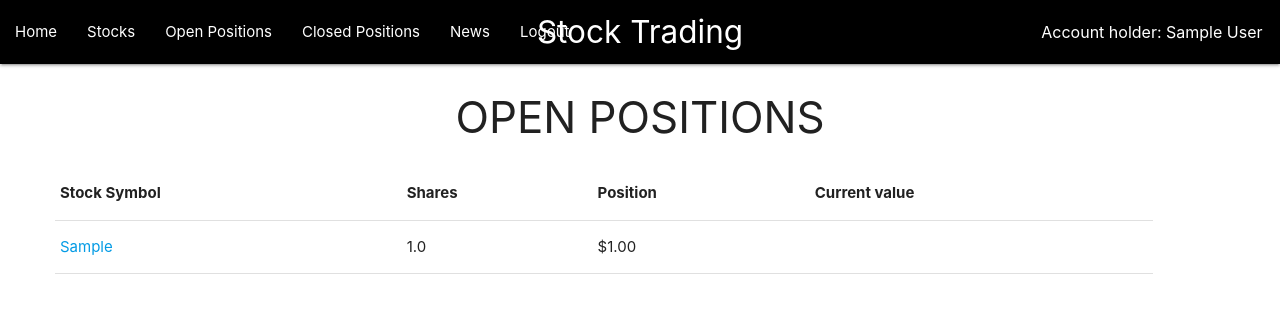
After one commit to zaid-ismail031/stock-trading-website, a Django app: page /open in a window 1280 px wide. The commit adds this page. Shown: the top 313 px of the page. Run offline with Django 3.2, Linux system fonts and the light colour scheme; a user stored in the database is signed in; tables that the repository leaves empty hold one stand-in row (values such as "Sample post").

Commit message:
added open listings page

```diff
--- a/shares/admin.py
+++ b/shares/admin.py
@@ -4,3 +4,5 @@ from . import models
 
 admin.site.register(models.Account)
 admin.site.register(models.Stocks)
+admin.site.register(models.Open)
+admin.site.register(models.Closed)
--- a/shares/models.py
+++ b/shares/models.py
@@ -84,15 +84,24 @@ class Stocks(models.Model):
 
 class Open(models.Model):
     user = models.ForeignKey("Account", on_delete=models.CASCADE, related_name="open_positions")
-    stock = models.ManyToManyField(Stocks, blank=True, related_name="open")
+    stock_symbol = models.CharField(max_length=30, unique=True)
     shares = models.FloatField()
     position = models.DecimalField(max_digits=10000000000000, decimal_places=2)
     timestamp = models.DateTimeField(auto_now=True)
 
+    def __str__(self):
+        return f"Open {self.user} {self.stock_symbol}"
+
 
 class Closed(models.Model):
     user = models.ForeignKey("Account", on_delete=models.CASCADE, related_name="closed_positions")
-    stock = models.ManyToManyField(Stocks, blank=True, related_name="closed")
+    stock_symbol = models.CharField(max_length=30, unique=True)
     shares = models.FloatField()
     gains = models.DecimalField(max_digits=10000000000000, decimal_places=2)
     timestamp = models.DateTimeField(auto_now=True)
+
+    def __str__(self):
+        return f"Closed {self.user} {self.stock_symbol}"
+
+    class Meta:
+        verbose_name_plural = "Closed"
--- a/shares/static/shares/styles.css
+++ b/shares/static/shares/styles.css
@@ -16,3 +16,7 @@ form {
     margin: 25px;
     width: 90%;
 }
+
+#openTitle {
+    text-align: center;
+}
--- a/shares/templates/shares/layout.html
+++ b/shares/templates/shares/layout.html
@@ -19,7 +19,7 @@
             <a href="#!" class="brand-logo right" id="username">Account holder: {{ user.first_name }} {{ user.last_name }}</a>
             <li ><a href="{% url 'index' %}">Home</a></li>
             <li ><a href="{% url 'stocks' %}">Stocks</a></li>
-            <li ><a href="{% url 'news' %}">Open Positions</a></li>
+            <li ><a href="{% url 'openPage' %}">Open Positions</a></li>
             <li ><a href="{% url 'news' %}">Closed Positions</a></li>
             <li ><a href="{% url 'news' %}">News</a></li>
             <li ><a href="{% url 'logout' %}">Logout</a></li>
--- /dev/null
+++ b/shares/templates/shares/open.html
@@ -0,0 +1,37 @@
+{% extends "shares/layout.html" %}
+{% load static %}
+
+{% block body %}
+    <div class="true-body">
+        <h3 id="openTitle">OPEN POSITIONS</h3>
+        {% if hasOpen %}
+        <table id="stock-table">
+            <thead>
+                <tr>
+                    <th>Stock Symbol</th>
+                    <th>Shares</th>
+                    <th>Position</th>
+                    <th>Current value</th>
+                </tr>
+            </thead>
+
+            <tbody>
+                {% for positions in openPositions %}
+                <tr>
+                    <td><a href="{% url 'stockinfo' positions.stock_symbol %}">{{ positions.stock_symbol }}</a></td>
+                    <td>{{ positions.shares }}</td>
+                    <td>${{ positions.position }}</td>
+                    <td id="{{ positions.stock_symbol }}"></td>
+                </tr>
+                {% endfor %}
+            </tbody>
+        </table>
+        {% else %}
+            <h3>You do not have any open positions</h3>
+        {% endif %}
+    </div>
+{% endblock %}
+
+{% block script %}
+    <script src="{% static 'shares/openToClose.js' %}"></script>
+{% endblock %}
--- a/shares/urls.py
+++ b/shares/urls.py
@@ -8,6 +8,7 @@ urlpatterns = [
     path("logout", views.logout_view, name="logout"),
     path("register", views.register, name="register"),
     path("", views.index, name="index"),
+    path("open", views.openPage, name="openPage"),
 
     path("news", views.news, name="news"),
     path("stocks", views.stocks, name="stocks"),
--- a/shares/views.py
+++ b/shares/views.py
@@ -123,6 +123,23 @@ def stockinfo(request, symbol):
     })
 
 
+# Open positions page
+@login_required
+def openPage(request):
+    try:
+        openPositions = Open.objects.filter(user=request.user)
+        return render(request, "shares/open.html", {
+            "hasOpen": True,
+            "openPositions": openPositions
+        })
+    except ObjectDoesNotExist:
+        return render(request, "shares/open.html", {
+            "hasOpen": False
+        })
+
+
+# __________________________________API's______________________________________________
+
 # Purchase shares API
 @login_required
 @csrf_exempt
@@ -141,20 +158,20 @@ def open(request):
         return JsonResponse({"error": "Invalid stock"})
 
     with urllib.request.urlopen(f'https://sandbox.iexapis.com/stable/stock/{symbol}/batch?types=quote,news,chart&range=1m&last=10&token=Tsk_0a2e18ad710242d5acfb84a17190da50') as url:
-        purchaser = Account.objects.get(id=request.user)
+        purchaser = Account.objects.get(id=request.user.id)
         data = json.loads(url.read().decode())
         price = float(data['quote']['latestPrice'])
         totalprice = price * float(numberShares)
         userMoney = float(purchaser.money)
 
-        if totalprice < userMoney:
+        if totalprice > userMoney:
             return JsonResponse({"error": "You do not have the funds to complete this trade."})
 
         updatedUserMoney = userMoney - totalprice
         purchaser.money = updatedUserMoney
 
         try:
-            openPosition = Open.objects.get(id=request.user, stock_symbol=symbol)
+            openPosition = Open.objects.get(user=request.user, stock_symbol=symbol)
             updatePrice = float(openPosition.position) + totalprice
             updateShares = float(openPosition.shares) + float(numberShares)
             openPosition.position = updatePrice
@@ -164,7 +181,7 @@ def open(request):
         except ObjectDoesNotExist:
             userOpen = Open(
                 user=request.user,
-                stock=symbol,
+                stock_symbol=symbol,
                 shares=numberShares,
                 position=totalprice
             )
@@ -177,7 +194,7 @@ def open(request):
                          })
 
 
-# CLOSE POSITION
+# CLOSE POSITION API
 @login_required
 @csrf_exempt
 def close(request):
@@ -194,9 +211,9 @@ def close(request):
         return JsonResponse({"error": "Invalid stock"})
 
     try:
-        openPosition = Open.objects.get(id=request.user, stock_symbol=symbol)
+        openPosition = Open.objects.get(user=request.user, stock_symbol=symbol)
         with urllib.request.urlopen(f'https://sandbox.iexapis.com/stable/stock/{symbol}/batch?types=quote,news,chart&range=1m&last=10&token=Tsk_0a2e18ad710242d5acfb84a17190da50') as url:
-            purchaser = Account.objects.get(id=request.user)
+            purchaser = Account.objects.get(id=request.user.id)
             data = json.loads(url.read().decode())
             price = float(data['quote']['latestPrice'])
             totalpriceAtClose = price * float(openPosition.shares)
@@ -207,14 +224,19 @@ def close(request):
             updatedUserMoney = userMoney + gains
             purchaser.money = updatedUserMoney
 
-        closedPosition = Closed(
-            user=request.user,
-            stock=symbol,
-            shares=openPosition.shares,
-            gains=gains
-        )
+        try:
+            checkClose = Closed.objects.get(user=request.user, stock_symbol=symbol)
+            updateGains = float(checkClose.gains) + gains
+            checkClose.gains = updateGains
+        except ObjectDoesNotExist:
+            closedPosition = Closed(
+                user=request.user,
+                stock_symbol=symbol,
+                shares=openPosition.shares,
+                gains=gains
+            )
 
-        closedPosition.save()
+            closedPosition.save()
 
     except ObjectDoesNotExist:
         return JsonResponse({"error": "You do not own any shares of this stock"})
```
Also changed, not shown: shares/static/shares/stockinfo.js (+47 -0 lines), shares/templates/shares/stockinfo.html (+11 -0 lines), shares/migrations/0006_auto_20210228_0211.py (added), shares/static/shares/openToClose.js (added).
